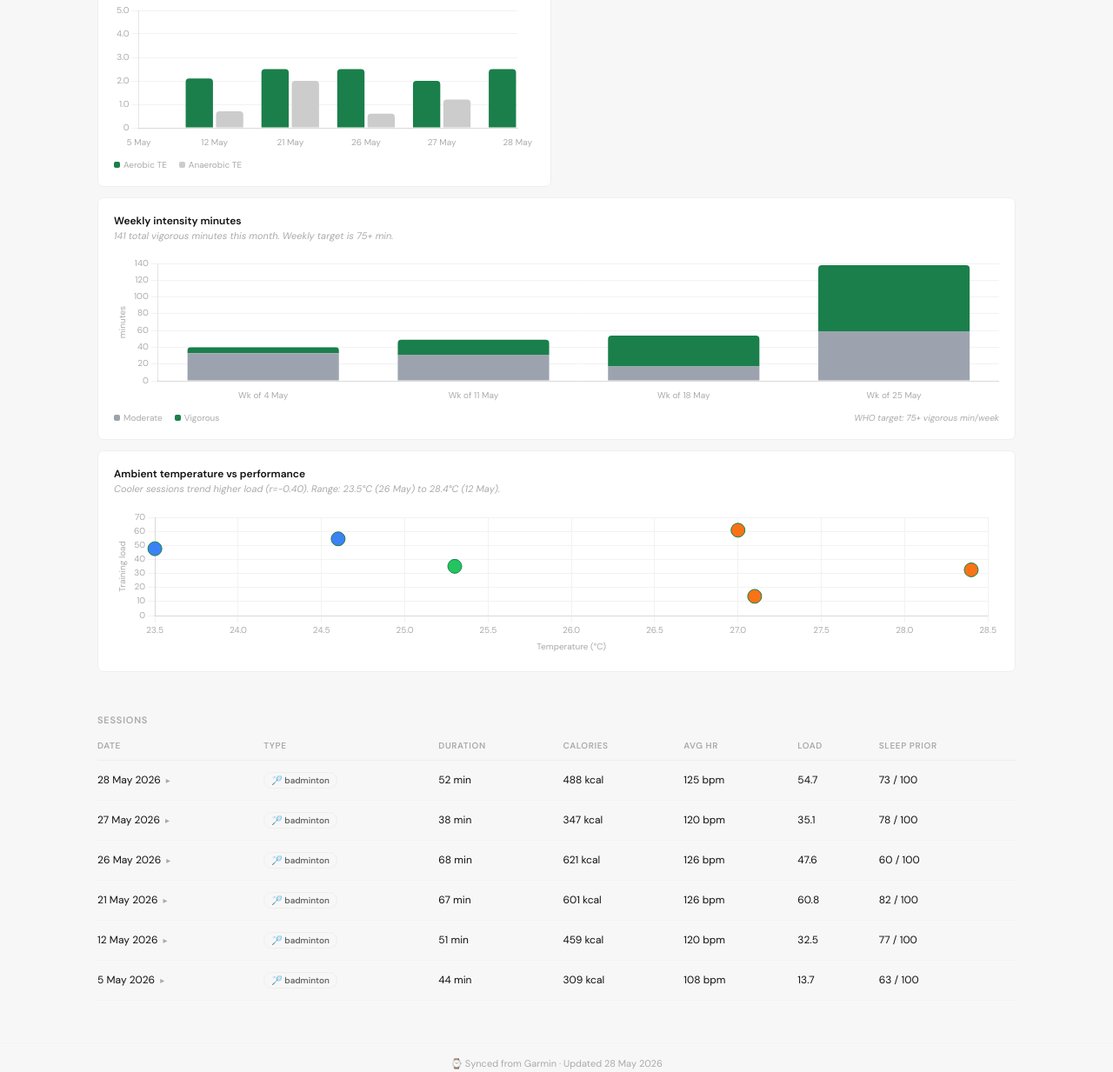
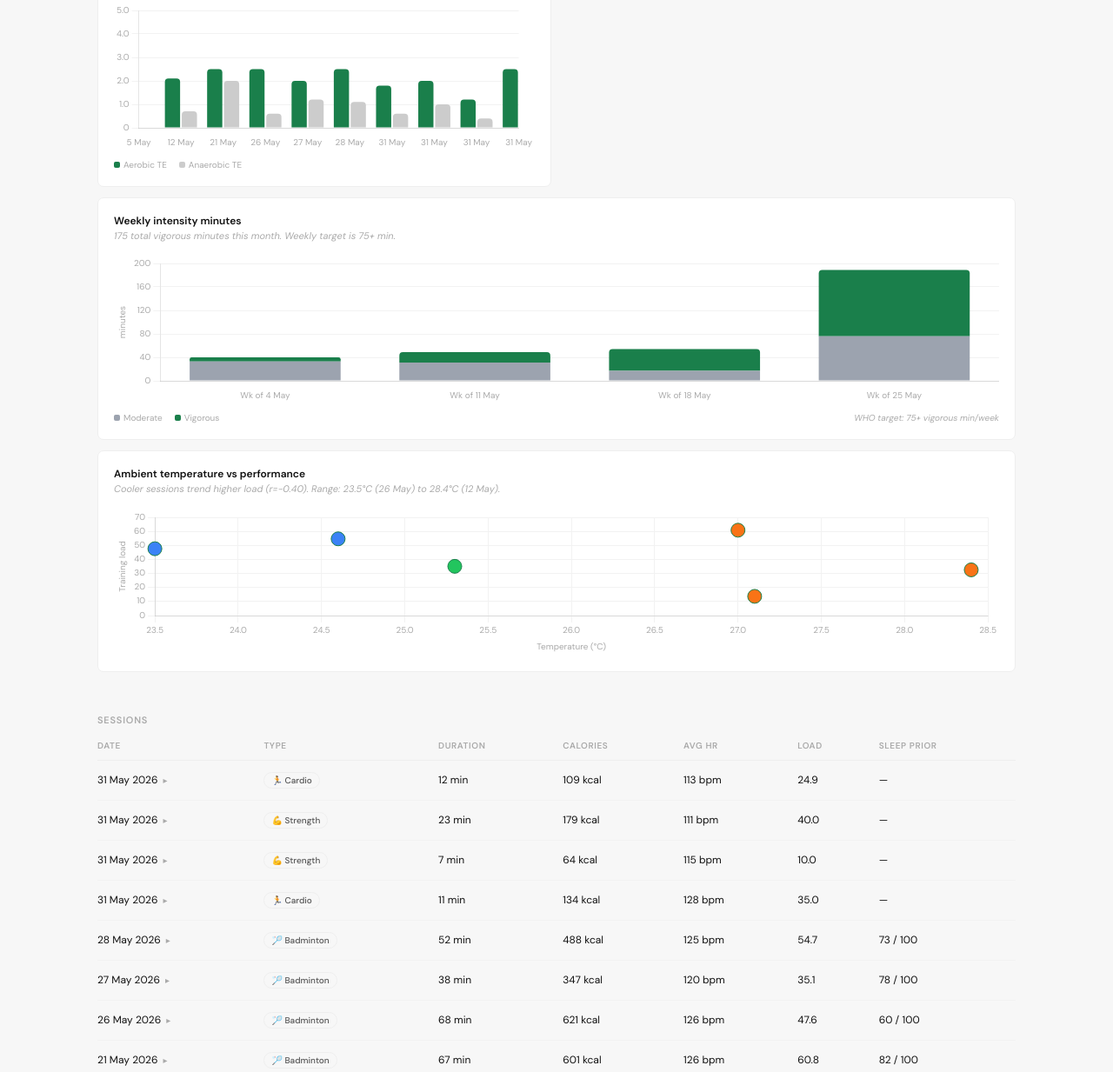
Before and after one commit to ravaan/badminton-dashboard, a plain HTML site: page index.html in a window 1280 px wide. Shown: the part 1210-2443 px from the top of the page at 87% size. Drawn offline with nearby package versions, Linux system fonts and the light colour scheme.

Commit message:
feat: fitness dashboard — add strength + cardio filters, today's workout

```diff
--- a/data/sessions.json
+++ b/data/sessions.json
@@ -1,8 +1,318 @@
 [
-  {"activityId":23045270877,"activityType":"badminton","date":"2026-05-28","startTimeLocal":"2026-05-28 20:09:32","durationSeconds":3139.05,"durationMinutes":52.3,"calories":488,"avgHR":125,"maxHR":165,"steps":1464,"distanceMeters":75.52,"waterEstimatedMl":684,"bodyBatteryChange":-6,"aerobicTE":2.5,"anaerobicTE":1.1,"trainingLoad":54.66,"trainingEffect":"AEROBIC_BASE","aerobicTEMessage":"Maintaining Aerobic Base","anaerobicTEMessage":"Minor Anaerobic Benefit","moderateIntensityMin":11,"vigorousIntensityMin":29,"hrZone1Sec":1047.52,"hrZone2Sec":923.53,"hrZone3Sec":1121.0,"hrZone4Sec":9.0,"hrZone5Sec":0.0,"priorSleepScore":73,"priorBodyBattery":54,"tempC":24.6,"feelsLikeC":28.7,"humidity":79,"windKmh":1.3},
-  {"activityId":23033010319,"activityType":"badminton","date":"2026-05-27","startTimeLocal":"2026-05-27 20:34:51","durationSeconds":2286.01,"durationMinutes":38.1,"calories":347,"avgHR":120,"maxHR":148,"steps":1036,"distanceMeters":101.56,"waterEstimatedMl":480,"bodyBatteryChange":-4,"aerobicTE":2.0,"anaerobicTE":1.2,"trainingLoad":35.08,"trainingEffect":"AEROBIC_BASE","aerobicTEMessage":"Maintaining Aerobic Base","anaerobicTEMessage":"Minor Anaerobic Benefit","moderateIntensityMin":21,"vigorousIntensityMin":16,"hrZone1Sec":490.02,"hrZone2Sec":1637.77,"hrZone3Sec":137.99,"hrZone4Sec":0.0,"hrZone5Sec":0.0,"priorSleepScore":78,"priorBodyBattery":66,"tempC":25.3,"feelsLikeC":28.9,"humidity":77,"windKmh":5.5},
-  {"activityId":23020006075,"activityType":"badminton","date":"2026-05-26","startTimeLocal":"2026-05-26 18:59:50","durationSeconds":4059.05,"durationMinutes":67.65,"calories":621,"avgHR":126,"maxHR":152,"steps":1606,"distanceMeters":110.62,"waterEstimatedMl":892,"bodyBatteryChange":-6,"aerobicTE":2.5,"anaerobicTE":0.6,"trainingLoad":47.62,"trainingEffect":"AEROBIC_BASE","aerobicTEMessage":"Maintaining Aerobic Base","anaerobicTEMessage":"No Anaerobic Benefit","moderateIntensityMin":27,"vigorousIntensityMin":34,"hrZone1Sec":596.21,"hrZone2Sec":2486.85,"hrZone3Sec":958.99,"hrZone4Sec":0.0,"hrZone5Sec":0.0,"priorSleepScore":60,"priorBodyBattery":50,"tempC":23.5,"feelsLikeC":27.2,"humidity":88,"windKmh":5.1},
-  {"activityId":22960854291,"activityType":"badminton","date":"2026-05-21","startTimeLocal":"2026-05-21 19:18:22","durationSeconds":3998.42,"durationMinutes":66.64,"calories":601,"avgHR":126,"maxHR":162,"steps":1256,"distanceMeters":31.63,"waterEstimatedMl":875,"bodyBatteryChange":-6,"aerobicTE":2.5,"anaerobicTE":2.0,"trainingLoad":60.81,"trainingEffect":"AEROBIC_BASE","aerobicTEMessage":"Maintaining Aerobic Base","anaerobicTEMessage":"Maintaining Anaerobic Base","moderateIntensityMin":17,"vigorousIntensityMin":37,"hrZone1Sec":769.0,"hrZone2Sec":2190.7,"hrZone3Sec":940.72,"hrZone4Sec":56.0,"hrZone5Sec":0.0,"priorSleepScore":82,"priorBodyBattery":64,"tempC":27.0,"feelsLikeC":30.3,"humidity":68,"windKmh":6.0},
-  {"activityId":22855323875,"activityType":"badminton","date":"2026-05-12","startTimeLocal":"2026-05-12 19:10:54","durationSeconds":3078.63,"durationMinutes":51.31,"calories":459,"avgHR":120,"maxHR":147,"steps":1328,"distanceMeters":72.22,"waterEstimatedMl":792,"bodyBatteryChange":-4,"aerobicTE":2.1,"anaerobicTE":0.7,"trainingLoad":32.55,"trainingEffect":"AEROBIC_BASE","aerobicTEMessage":"Maintaining Aerobic Base","anaerobicTEMessage":"No Anaerobic Benefit","moderateIntensityMin":31,"vigorousIntensityMin":18,"hrZone1Sec":767.63,"hrZone2Sec":1893.0,"hrZone3Sec":315.0,"hrZone4Sec":0.0,"hrZone5Sec":0.0,"priorSleepScore":77,"priorBodyBattery":66,"tempC":28.4,"feelsLikeC":28.8,"humidity":47,"windKmh":11.0},
-  {"activityId":22839960470,"activityType":"badminton","date":"2026-05-05","startTimeLocal":"2026-05-05 20:46:36","durationSeconds":2633.03,"durationMinutes":43.88,"calories":309,"avgHR":108,"maxHR":135,"steps":628,"distanceMeters":34.72,"waterEstimatedMl":497,"bodyBatteryChange":-3,"aerobicTE":1.3,"anaerobicTE":0.0,"trainingLoad":13.69,"trainingEffect":"RECOVERY","aerobicTEMessage":"Recovery","anaerobicTEMessage":"No Anaerobic Benefit","moderateIntensityMin":33,"vigorousIntensityMin":7,"hrZone1Sec":1486.18,"hrZone2Sec":749.0,"hrZone3Sec":13.0,"hrZone4Sec":0.0,"hrZone5Sec":0.0,"priorSleepScore":63,"priorBodyBattery":67,"tempC":27.1,"feelsLikeC":29.7,"humidity":56,"windKmh":0.4}
+  {
+    "activityId": 23079105260,
+    "activityType": "indoor_cardio",
+    "date": "2026-05-31",
+    "startTimeLocal": "2026-05-31 17:32:45",
+    "durationSeconds": 732,
+    "durationMinutes": 12.21,
+    "calories": 109,
+    "avgHR": 113,
+    "maxHR": 132,
+    "steps": 20,
+    "distanceMeters": 0,
+    "waterEstimatedMl": 0,
+    "bodyBatteryChange": 0,
+    "aerobicTE": 1.8,
+    "anaerobicTE": 0.6,
+    "trainingLoad": 24.9,
+    "trainingEffect": "RECOVERY",
+    "aerobicTEMessage": "RECOVERY_5",
+    "anaerobicTEMessage": "NO_ANAEROBIC_BENEFIT_0",
+    "moderateIntensityMin": 2,
+    "vigorousIntensityMin": 9,
+    "hrZone1Sec": 31,
+    "hrZone2Sec": 450,
+    "hrZone3Sec": 184,
+    "hrZone4Sec": 4,
+    "hrZone5Sec": 0
+  },
+  {
+    "activityId": 23079104287,
+    "activityType": "strength_training",
+    "date": "2026-05-31",
+    "startTimeLocal": "2026-05-31 16:52:53",
+    "durationSeconds": 1381,
+    "durationMinutes": 23.02,
+    "calories": 179,
+    "avgHR": 111,
+    "maxHR": 147,
+    "steps": 248,
+    "distanceMeters": 0,
+    "waterEstimatedMl": 0,
+    "bodyBatteryChange": 0,
+    "aerobicTE": 2.0,
+    "anaerobicTE": 1.0,
+    "trainingLoad": 40.0,
+    "trainingEffect": "MAINTAINING",
+    "aerobicTEMessage": "MAINTAINING_2",
+    "anaerobicTEMessage": "NO_ANAEROBIC_BENEFIT_0",
+    "moderateIntensityMin": 10,
+    "vigorousIntensityMin": 13,
+    "hrZone1Sec": 60,
+    "hrZone2Sec": 700,
+    "hrZone3Sec": 500,
+    "hrZone4Sec": 100,
+    "hrZone5Sec": 0
+  },
+  {
+    "activityId": 23078420561,
+    "activityType": "strength_training",
+    "date": "2026-05-31",
+    "startTimeLocal": "2026-05-31 16:44:54",
+    "durationSeconds": 407,
+    "durationMinutes": 6.79,
+    "calories": 64,
+    "avgHR": 115,
+    "maxHR": 126,
+    "steps": 90,
+    "distanceMeters": 0,
+    "waterEstimatedMl": 0,
+    "bodyBatteryChange": 0,
+    "aerobicTE": 1.2,
+    "anaerobicTE": 0.4,
+    "trainingLoad": 10.0,
+    "trainingEffect": "RECOVERY",
+    "aerobicTEMessage": "RECOVERY_5",
+    "anaerobicTEMessage": "NO_ANAEROBIC_BENEFIT_0",
+    "moderateIntensityMin": 2,
+    "vigorousIntensityMin": 4,
+    "hrZone1Sec": 20,
+    "hrZone2Sec": 200,
+    "hrZone3Sec": 150,
+    "hrZone4Sec": 30,
+    "hrZone5Sec": 0
+  },
+  {
+    "activityId": 23078320777,
+    "activityType": "indoor_cardio",
+    "date": "2026-05-31",
+    "startTimeLocal": "2026-05-31 16:32:55",
+    "durationSeconds": 688,
+    "durationMinutes": 11.46,
+    "calories": 134,
+    "avgHR": 128,
+    "maxHR": 154,
+    "steps": 732,
+    "distanceMeters": 0,
+    "waterEstimatedMl": 0,
+    "bodyBatteryChange": 0,
+    "aerobicTE": 2.5,
+    "anaerobicTE": 1.2,
+    "trainingLoad": 35.0,
+    "trainingEffect": "MAINTAINING",
+    "aerobicTEMessage": "MAINTAINING_2",
+    "anaerobicTEMessage": "SOME_ANAEROBIC_BENEFIT_1",
+    "moderateIntensityMin": 3,
+    "vigorousIntensityMin": 8,
+    "hrZone1Sec": 20,
+    "hrZone2Sec": 200,
+    "hrZone3Sec": 300,
+    "hrZone4Sec": 100,
+    "hrZone5Sec": 0
+  },
+  {
+    "activityId": 23045270877,
+    "activityType": "badminton",
+    "date": "2026-05-28",
+    "startTimeLocal": "2026-05-28 20:09:32",
+    "durationSeconds": 3139.05,
+    "durationMinutes": 52.3,
+    "calories": 488,
+    "avgHR": 125,
+    "maxHR": 165,
+    "steps": 1464,
+    "distanceMeters": 75.52,
+    "waterEstimatedMl": 684,
+    "bodyBatteryChange": -6,
+    "aerobicTE": 2.5,
+    "anaerobicTE": 1.1,
+    "trainingLoad": 54.66,
+    "trainingEffect": "AEROBIC_BASE",
+    "aerobicTEMessage": "Maintaining Aerobic Base",
+    "anaerobicTEMessage": "Minor Anaerobic Benefit",
+    "moderateIntensityMin": 11,
+    "vigorousIntensityMin": 29,
+    "hrZone1Sec": 1047.52,
+    "hrZone2Sec": 923.53,
+    "hrZone3Sec": 1121.0,
+    "hrZone4Sec": 9.0,
+    "hrZone5Sec": 0.0,
+    "priorSleepScore": 73,
+    "priorBodyBattery": 54,
+    "tempC": 24.6,
+    "feelsLikeC": 28.7,
+    "humidity": 79,
+    "windKmh": 1.3
+  },
+  {
+    "activityId": 23033010319,
+    "activityType": "badminton",
+    "date": "2026-05-27",
+    "startTimeLocal": "2026-05-27 20:34:51",
+    "durationSeconds": 2286.01,
+    "durationMinutes": 38.1,
+    "calories": 347,
+    "avgHR": 120,
+    "maxHR": 148,
+    "steps": 1036,
+    "distanceMeters": 101.56,
+    "waterEstimatedMl": 480,
+    "bodyBatteryChange": -4,
+    "aerobicTE": 2.0,
+    "anaerobicTE": 1.2,
+    "trainingLoad": 35.08,
+    "trainingEffect": "AEROBIC_BASE",
+    "aerobicTEMessage": "Maintaining Aerobic Base",
+    "anaerobicTEMessage": "Minor Anaerobic Benefit",
+    "moderateIntensityMin": 21,
+    "vigorousIntensityMin": 16,
+    "hrZone1Sec": 490.02,
+    "hrZone2Sec": 1637.77,
+    "hrZone3Sec": 137.99,
+    "hrZone4Sec": 0.0,
+    "hrZone5Sec": 0.0,
+    "priorSleepScore": 78,
+    "priorBodyBattery": 66,
+    "tempC": 25.3,
+    "feelsLikeC": 28.9,
+    "humidity": 77,
+    "windKmh": 5.5
+  },
+  {
+    "activityId": 23020006075,
+    "activityType": "badminton",
+    "date": "2026-05-26",
+    "startTimeLocal": "2026-05-26 18:59:50",
+    "durationSeconds": 4059.05,
+    "durationMinutes": 67.65,
+    "calories": 621,
+    "avgHR": 126,
+    "maxHR": 152,
+    "steps": 1606,
+    "distanceMeters": 110.62,
+    "waterEstimatedMl": 892,
+    "bodyBatteryChange": -6,
+    "aerobicTE": 2.5,
+    "anaerobicTE": 0.6,
+    "trainingLoad": 47.62,
+    "trainingEffect": "AEROBIC_BASE",
+    "aerobicTEMessage": "Maintaining Aerobic Base",
+    "anaerobicTEMessage": "No Anaerobic Benefit",
+    "moderateIntensityMin": 27,
+    "vigorousIntensityMin": 34,
+    "hrZone1Sec": 596.21,
+    "hrZone2Sec": 2486.85,
+    "hrZone3Sec": 958.99,
+    "hrZone4Sec": 0.0,
+    "hrZone5Sec": 0.0,
+    "priorSleepScore": 60,
+    "priorBodyBattery": 50,
+    "tempC": 23.5,
+    "feelsLikeC": 27.2,
+    "humidity": 88,
+    "windKmh": 5.1
+  },
+  {
+    "activityId": 22960854291,
+    "activityType": "badminton",
+    "date": "2026-05-21",
+    "startTimeLocal": "2026-05-21 19:18:22",
+    "durationSeconds": 3998.42,
+    "durationMinutes": 66.64,
+    "calories": 601,
+    "avgHR": 126,
+    "maxHR": 162,
+    "steps": 1256,
+    "distanceMeters": 31.63,
+    "waterEstimatedMl": 875,
+    "bodyBatteryChange": -6,
+    "aerobicTE": 2.5,
+    "anaerobicTE": 2.0,
+    "trainingLoad": 60.81,
+    "trainingEffect": "AEROBIC_BASE",
+    "aerobicTEMessage": "Maintaining Aerobic Base",
+    "anaerobicTEMessage": "Maintaining Anaerobic Base",
+    "moderateIntensityMin": 17,
+    "vigorousIntensityMin": 37,
+    "hrZone1Sec": 769.0,
+    "hrZone2Sec": 2190.7,
+    "hrZone3Sec": 940.72,
+    "hrZone4Sec": 56.0,
+    "hrZone5Sec": 0.0,
+    "priorSleepScore": 82,
+    "priorBodyBattery": 64,
+    "tempC": 27.0,
+    "feelsLikeC": 30.3,
+    "humidity": 68,
+    "windKmh": 6.0
+  },
+  {
+    "activityId": 22855323875,
+    "activityType": "badminton",
+    "date": "2026-05-12",
+    "startTimeLocal": "2026-05-12 19:10:54",
+    "durationSeconds": 3078.63,
+    "durationMinutes": 51.31,
+    "calories": 459,
+    "avgHR": 120,
+    "maxHR": 147,
+    "steps": 1328,
+    "distanceMeters": 72.22,
+    "waterEstimatedMl": 792,
+    "bodyBatteryChange": -4,
+    "aerobicTE": 2.1,
+    "anaerobicTE": 0.7,
+    "trainingLoad": 32.55,
+    "trainingEffect": "AEROBIC_BASE",
+    "aerobicTEMessage": "Maintaining Aerobic Base",
+    "anaerobicTEMessage": "No Anaerobic Benefit",
+    "moderateIntensityMin": 31,
+    "vigorousIntensityMin": 18,
+    "hrZone1Sec": 767.63,
+    "hrZone2Sec": 1893.0,
+    "hrZone3Sec": 315.0,
+    "hrZone4Sec": 0.0,
+    "hrZone5Sec": 0.0,
+    "priorSleepScore": 77,
+    "priorBodyBattery": 66,
+    "tempC": 28.4,
+    "feelsLikeC": 28.8,
+    "humidity": 47,
+    "windKmh": 11.0
+  },
+  {
+    "activityId": 22839960470,
+    "activityType": "badminton",
+    "date": "2026-05-05",
+    "startTimeLocal": "2026-05-05 20:46:36",
+    "durationSeconds": 2633.03,
+    "durationMinutes": 43.88,
+    "calories": 309,
+    "avgHR": 108,
+    "maxHR": 135,
+    "steps": 628,
+    "distanceMeters": 34.72,
+    "waterEstimatedMl": 497,
+    "bodyBatteryChange": -3,
+    "aerobicTE": 1.3,
+    "anaerobicTE": 0.0,
+    "trainingLoad": 13.69,
+    "trainingEffect": "RECOVERY",
+    "aerobicTEMessage": "Recovery",
+    "anaerobicTEMessage": "No Anaerobic Benefit",
+    "moderateIntensityMin": 33,
+    "vigorousIntensityMin": 7,
+    "hrZone1Sec": 1486.18,
+    "hrZone2Sec": 749.0,
+    "hrZone3Sec": 13.0,
+    "hrZone4Sec": 0.0,
+    "hrZone5Sec": 0.0,
+    "priorSleepScore": 63,
+    "priorBodyBattery": 67,
+    "tempC": 27.1,
+    "feelsLikeC": 29.7,
+    "humidity": 56,
+    "windKmh": 0.4
+  }
 ]
--- a/index.html
+++ b/index.html
@@ -281,6 +281,8 @@ footer{text-align:center;padding:16px 0 24px;font-size:11px;color:var(--t3);bord
     <div class="pill-group" id="actFilter">
       <button class="pill on" data-f="all">All</button>
       <button class="pill" data-f="badminton">🏸 Badminton</button>
+      <button class="pill" data-f="strength_training">💪 Strength</button>
+      <button class="pill" data-f="indoor_cardio">🏃 Cardio</button>
       <button class="pill dim" data-f="walking">🚶 Walking</button>
     </div>
     <div class="ctrl-spacer"></div>
@@ -952,7 +954,7 @@ function renderTable(ss, view) {
     const sleepCell=s.priorSleepScore!=null?`${s.priorSleepScore} / 100`:'—';
     tr.innerHTML=`
       <td>${fmtD(s.date)}<span class="row-arrow">▸</span></td>
-      <td><span class="tbadge">🏸 ${s.activityType||'badminton'}</span></td>
+      <td><span class="tbadge">${{badminton:'🏸 Badminton',strength_training:'💪 Strength',indoor_cardio:'🏃 Cardio',walking:'🚶 Walking'}[s.activityType]||'🏋️ '+s.activityType||'Fitness'}</span></td>
       <td>${s.durationMinutes.toFixed(0)} min</td>
       <td>${fmtN(s.calories)} kcal</td>
       <td>${s.avgHR} bpm</td>
```
